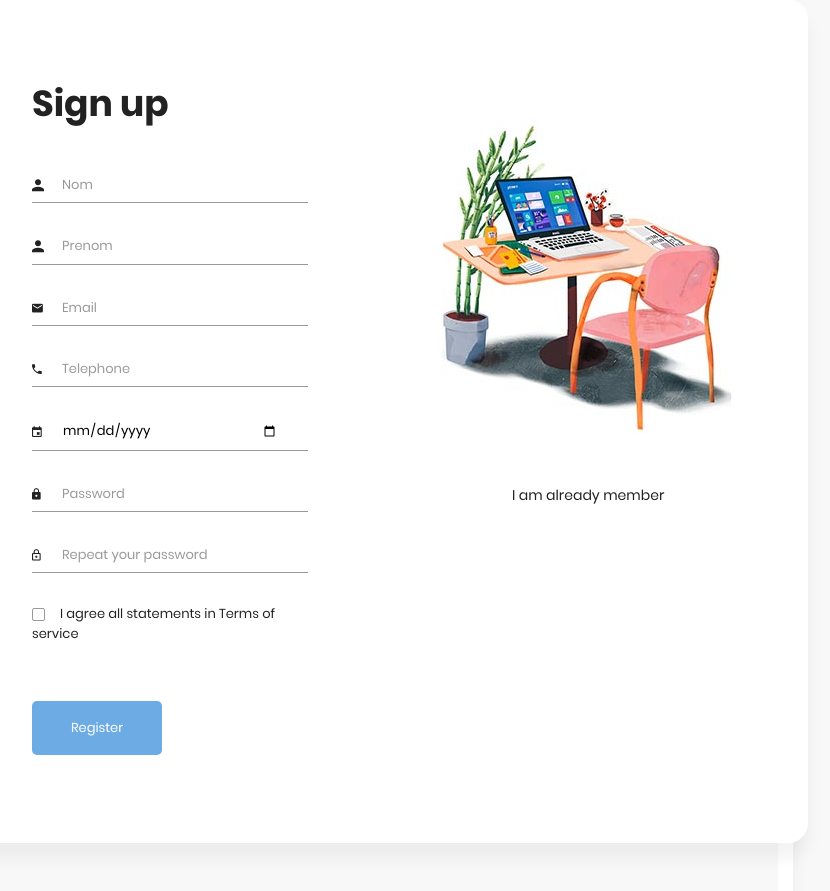
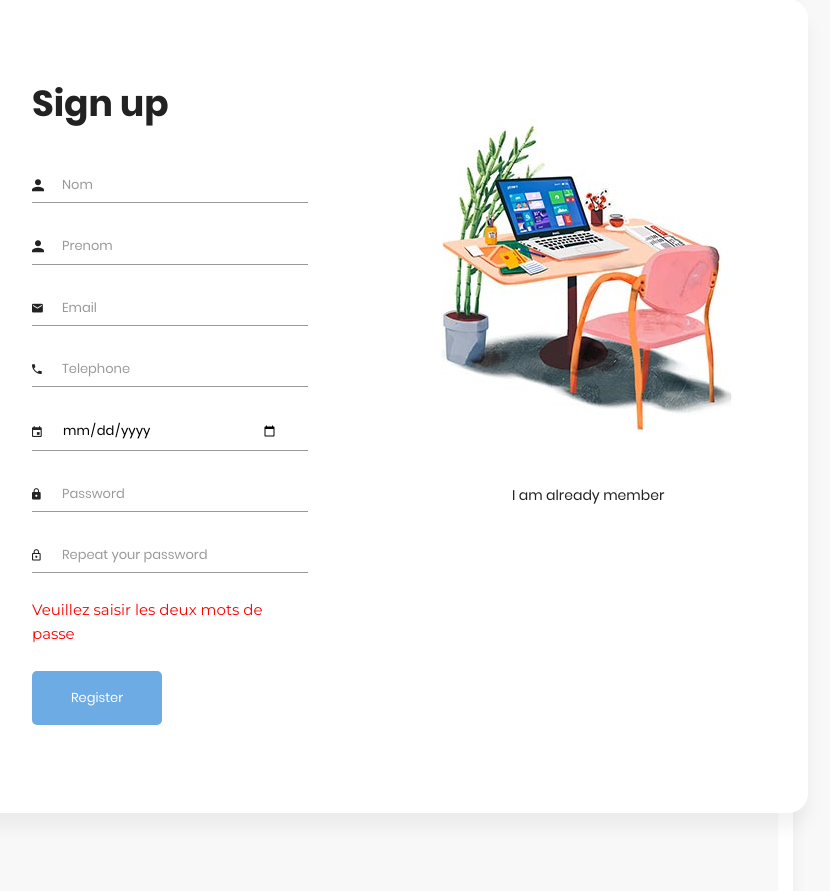
Before and after one commit to ITNKOC/koli-project, a PHP site: page /dashboard/auths/register in a window 1280 px wide. Shown: the part 239-1130 px from the top of the page, without its empty margins (297-1127 px from the left). Run offline with PHP 8.4, Linux system fonts and the light colour scheme; some libraries are stand-ins or nearby versions.

Commit message:
ajout des vefification

```diff
--- a/app/Model.php
+++ b/app/Model.php
@@ -14,7 +14,6 @@ class Model
 
     public function getLines($params = [], $estUneligne = false)
     {
-        var_dump($params);
         global $oPDO;
         $stmt = $oPDO->prepare($this->sql);
         foreach ($params as $paramKey => $paramValue) {
--- a/controllers/Auths.php
+++ b/controllers/Auths.php
@@ -56,7 +56,9 @@ class Auths extends Controllers{
                     $_POST['mot_de_passe'] = password_hash($_POST['mot_de_passe'], PASSWORD_DEFAULT);
                     $auth = new Auth();
                     $auth->saveUser($_POST);
+                    header("Location: ".URI."auths/login");
                 }
+
             }
         }
         $this->render("register");
--- a/views/auths/register.php
+++ b/views/auths/register.php
@@ -19,18 +19,48 @@
                             <label for="name"><i class="zmdi zmdi-account material-icons-name"></i></label>
                             <input type="text" name="nom" id="nom" placeholder="Nom"/>
                         </div>
+                        <?php
+                        if (isset($_POST['enregistre'])) {
+                            if (empty($_POST['nom'])) {
+                                echo "<p style='color:red'>Veuillez saisir votre nom</p>";
+                            }
+                        }
+                        ?>
                         <div class="form-group">
                             <label for="prenom"><i class="zmdi zmdi-account material-icons-name"></i></label>
                             <input type="text" name="prenom" id="prenom" placeholder="Prenom"/>
                         </div>
+                        <?php
+                        if (isset($_POST['enregistre'])) {
+                            if (empty($_POST['prenom'])) {
+                                echo "<p style='color:red'>Veuillez saisir votre prenom</p>";
+                            }
+                        }
+                        ?>
                         <div class="form-group">
                             <label for="email"><i class="zmdi zmdi-email"></i></label>
                             <input type="email" name="email" id="email" placeholder="Email"/>
                         </div>
+                        <?php
+                        if (isset($_POST['enregistre'])) {
+                            if (empty($_POST['email'])) {
+                                echo "<p style='color:red'>Veuillez saisir votre email</p>";
+                            }
+                        }
+                        ?>
                         <div class="form-group">
                             <label for="telephone"><i class="zmdi zmdi-phone"></i></label>
                             <input type="number" name="telephone" id="telephone" placeholder="Telephone"/>
                         </div>
+                        <?php
+                        if (isset($_POST['enregistre'])) {
+                            if (empty($_POST['telephone'])) {
+                                echo "<p style='color:red'>Veuillez saisir votre numéro de téléphone</p>";
+                            } elseif (!preg_match("/^[0-9]{10}$/", $_POST['telephone'])) {
+                                echo "<p style='color:red'>Le numéro de téléphone doit contenir exactement 10 chiffres</p>";
+                            }
+                        }
+                        ?>
                         <div class="form-group">
                             <label for="dob"><i class="zmdi zmdi-calendar"></i></label>
                             <input type="date" name="date_naissance" id="date_naissance" placeholder="Date de naissance"/>
@@ -43,10 +73,14 @@
                             <label for="re-pass"><i class="zmdi zmdi-lock-outline"></i></label>
                             <input type="password" name="c_mot_de_passe" id="c_mot_de_passe" placeholder="Repeat your password"/>
                         </div>
-                        <div class="form-group">
-                            <input type="checkbox" name="agree-term" id="agree-term" class="agree-term" />
-                            <label for="agree-term" class="label-agree-term"><span><span></span></span>I agree all statements in  <a href="#" class="term-service">Terms of service</a></label>
-                        </div>
+                        <?php
+                        if (empty($_POST['mot_de_passe']) || empty($_POST['c_mot_de_passe'])) {
+                            echo "<p style='color:red'>Veuillez saisir les deux mots de passe</p>";
+                        }
+                        if(isset($_POST['enregistre']) && $_POST ['c_mot_de_passe'] !== $_POST['mot_de_passe']) {
+                            echo "<p style='color:red'>Les mots de passe ne sont pas identiques</p>";
+                        }
+                        ?>
                         <div class="form-group form-button">
                             <input type="submit" name="enregistre"class="form-submit" value="Register"/>
                         </div>
```
Also changed, not shown: models/Auth.php (+7 -9 lines).
